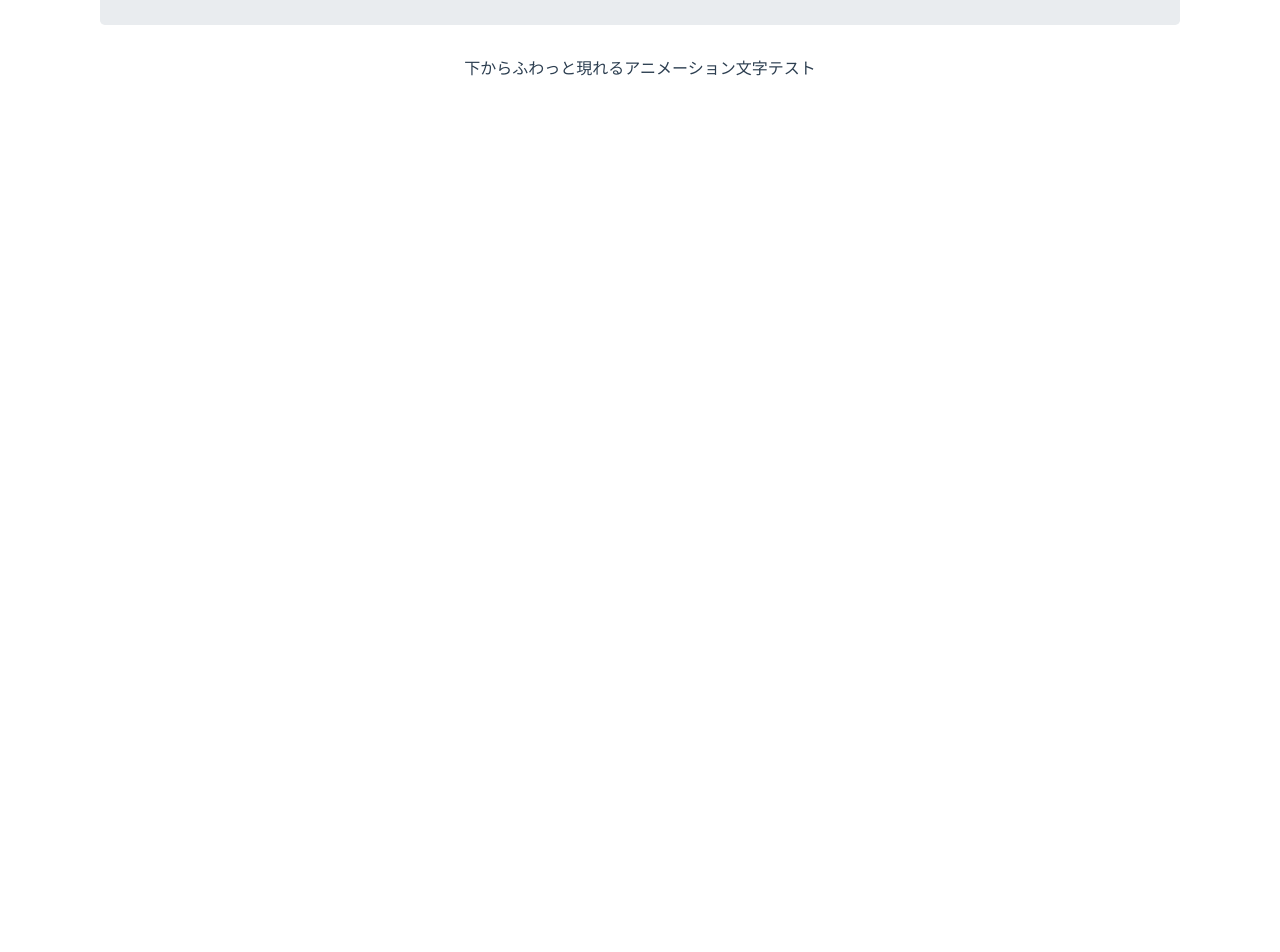
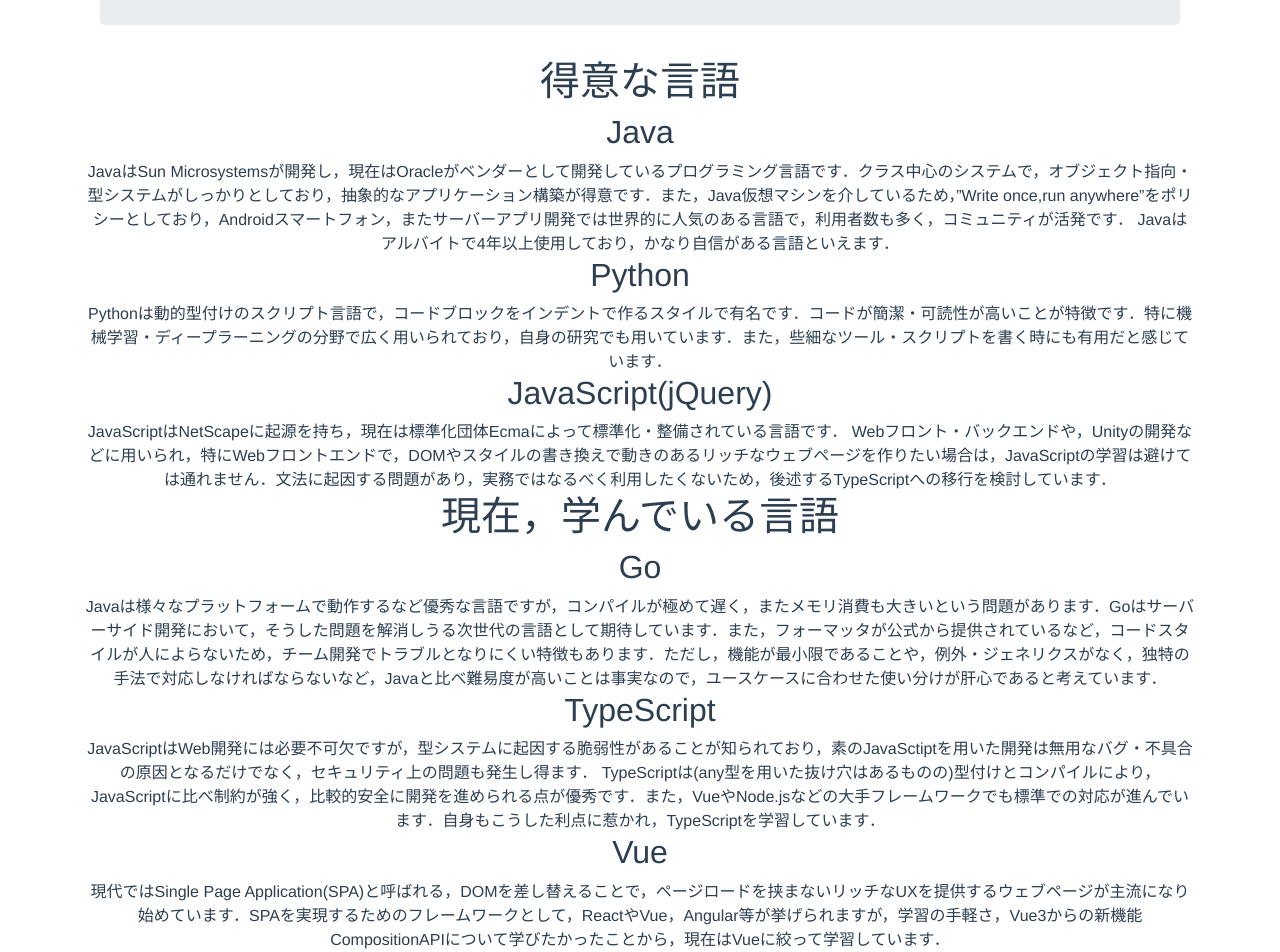
Before and after one commit to skonb/skonb.github.io, a Vue app: page / in a window 1280 px wide. Shown: the part 429-1381 px from the top of the page. Before the commit the page ends 800 px from the top, so only its background shows below. Built offline with nearby package versions, Linux system fonts and the light colour scheme.

Commit message:
Added My Language Information

```diff
--- a/src/views/Top.vue
+++ b/src/views/Top.vue
@@ -1,6 +1,6 @@
 <template>
     <div id="app" class="container">
-        <div class="col-sm-12">
+        <div class="col-lg-12">
             <div class="jumbotron">
                 <h1 class="display-4">Welcome!</h1>
                 <p class="lead">ポートフォリオ・ページへようこそ！</p>
@@ -8,9 +8,49 @@
                 <p class="text-align:left;">このページはポートフォリオとして制作したウェブページです．フロントエンドデザインには，Bootstrapフレームワークを含めたCSSを用いました．また，inputフォームを活用するため，JavaScript・Vueを使い，簡単なコメントコーナーも作ってみました．良ければ最後まで見ていってください．よろしくお願いいたします．</p>
             </div>
         </div>
-        <div class="col-sm-12 fade-in-bottom">
+        <div class="row">
+            <div class="col-12">
+                <h1>得意な言語</h1>
+            </div>
+            <div class="col-lg-12 col-4">
+                <h2>Java</h2>
+                JavaはSun Microsystemsが開発し，現在はOracleがベンダーとして開発しているプログラミング言語です．クラス中心のシステムで，オブジェクト指向・型システムがしっかりとしており，抽象的なアプリケーション構築が得意です．また，Java仮想マシンを介しているため，”Write once,run anywhere”をポリシーとしており，Androidスマートフォン，またサーバーアプリ開発では世界的に人気のある言語で，利用者数も多く，コミュニティが活発です．
+                Javaはアルバイトで4年以上使用しており，かなり自信がある言語といえます．
+            </div>
+            <div class="col-lg-12 col-4">
+                <h2>Python</h2>
+                Pythonは動的型付けのスクリプト言語で，コードブロックをインデントで作るスタイルで有名です．コードが簡潔・可読性が高いことが特徴です．特に機械学習・ディープラーニングの分野で広く用いられており，自身の研究でも用いています．また，些細なツール・スクリプトを書く時にも有用だと感じています．
+            </div>
+            <div class="col-lg-12 col-4">
+                <h2>JavaScript(jQuery)</h2>
+                JavaScriptはNetScapeに起源を持ち，現在は標準化団体Ecmaによって標準化・整備されている言語です．
+                Webフロント・バックエンドや，Unityの開発などに用いられ，特にWebフロントエンドで，DOMやスタイルの書き換えで動きのあるリッチなウェブページを作りたい場合は，JavaScriptの学習は避けては通れません．文法に起因する問題があり，実務ではなるべく利用したくないため，後述するTypeScriptへの移行を検討しています．
+            </div>
+        </div>
+        <div class="row">
+            <div class="col-lg-12">
+                <h1>現在，学んでいる言語</h1>
+            </div>
+            <div class="col-lg-12 col-4">
+                <h2>Go</h2>
+                Javaは様々なプラットフォームで動作するなど優秀な言語ですが，コンパイルが極めて遅く，またメモリ消費も大きいという問題があります．Goはサーバーサイド開発において，そうした問題を解消しうる次世代の言語として期待しています．また，フォーマッタが公式から提供されているなど，コードスタイルが人によらないため，チーム開発でトラブルとなりにくい特徴もあります．ただし，機能が最小限であることや，例外・ジェネリクスがなく，独特の手法で対応しなければならないなど，Javaと比べ難易度が高いことは事実なので，ユースケースに合わせた使い分けが肝心であると考えています．
+            </div>
+            <div class="col-lg-12 col-4">
+                <h2>TypeScript</h2>
+                JavaScriptはWeb開発には必要不可欠ですが，型システムに起因する脆弱性があることが知られており，素のJavaSctiptを用いた開発は無用なバグ・不具合の原因となるだけでなく，セキュリティ上の問題も発生し得ます．
+                TypeScriptは(any型を用いた抜け穴はあるものの)型付けとコンパイルにより，JavaScriptに比べ制約が強く，比較的安全に開発を進められる点が優秀です．また，VueやNode.jsなどの大手フレームワークでも標準での対応が進んでいます．自身もこうした利点に惹かれ，TypeScriptを学習しています．
+            </div>
+            <div class="col-lg-12 col-4">
+                <h2>Vue</h2>
+                現代ではSingle Page Application(SPA)と呼ばれる，DOMを差し替えることで，ページロードを挟まないリッチなUXを提供するウェブページが主流になり始めています．SPAを実現するためのフレームワークとして，ReactやVue，Angular等が挙げられますが，学習の手軽さ，Vue3からの新機能CompositionAPIについて学びたかったことから，現在はVueに絞って学習しています．
+            </div>
+        </div>
+
+        <!--
+        <div class="col-lg-12 fade-in-bottom">
             下からふわっと現れるアニメーション文字テスト
         </div>
+        -->
     </div>
 </template>
 <script lang='ts'>
```
